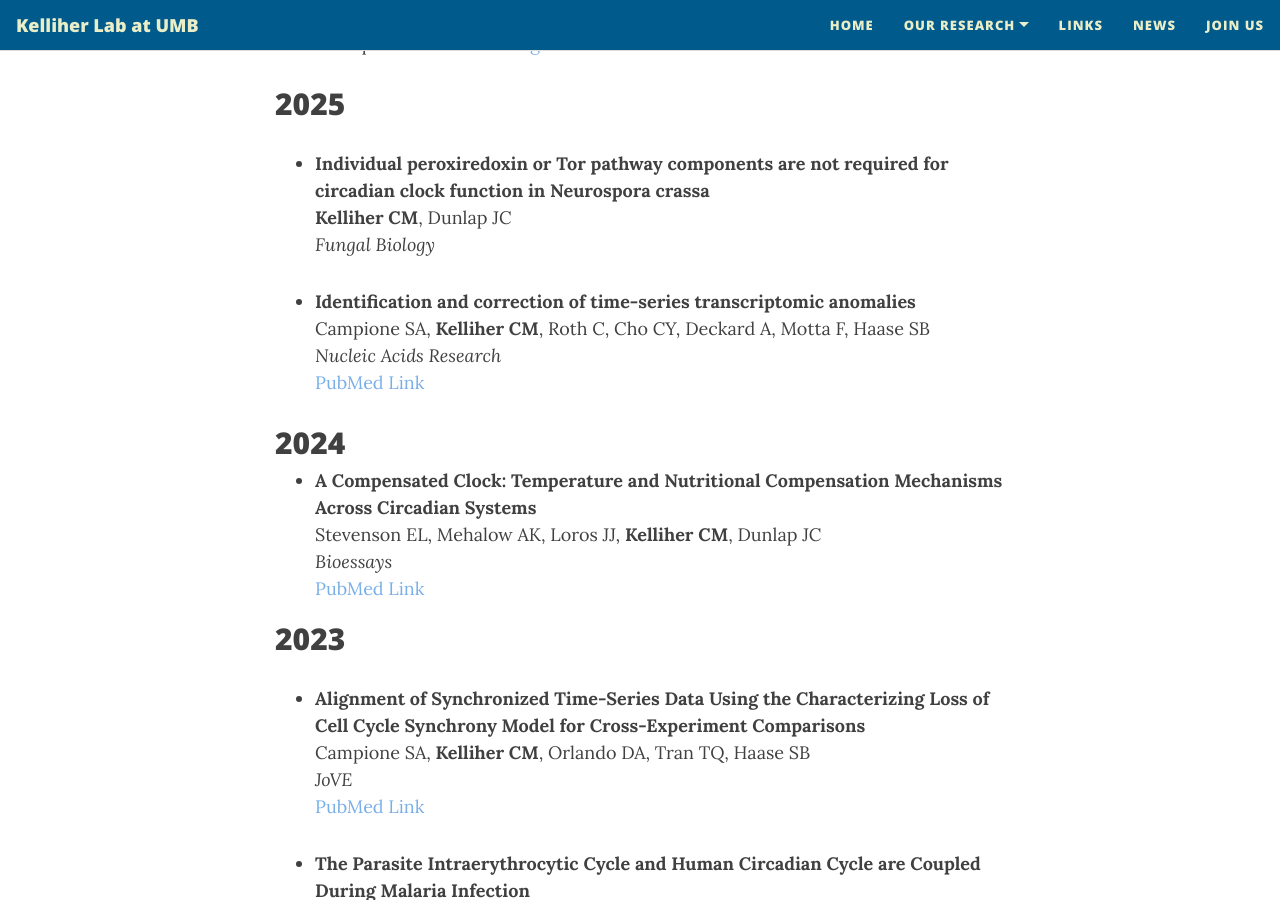
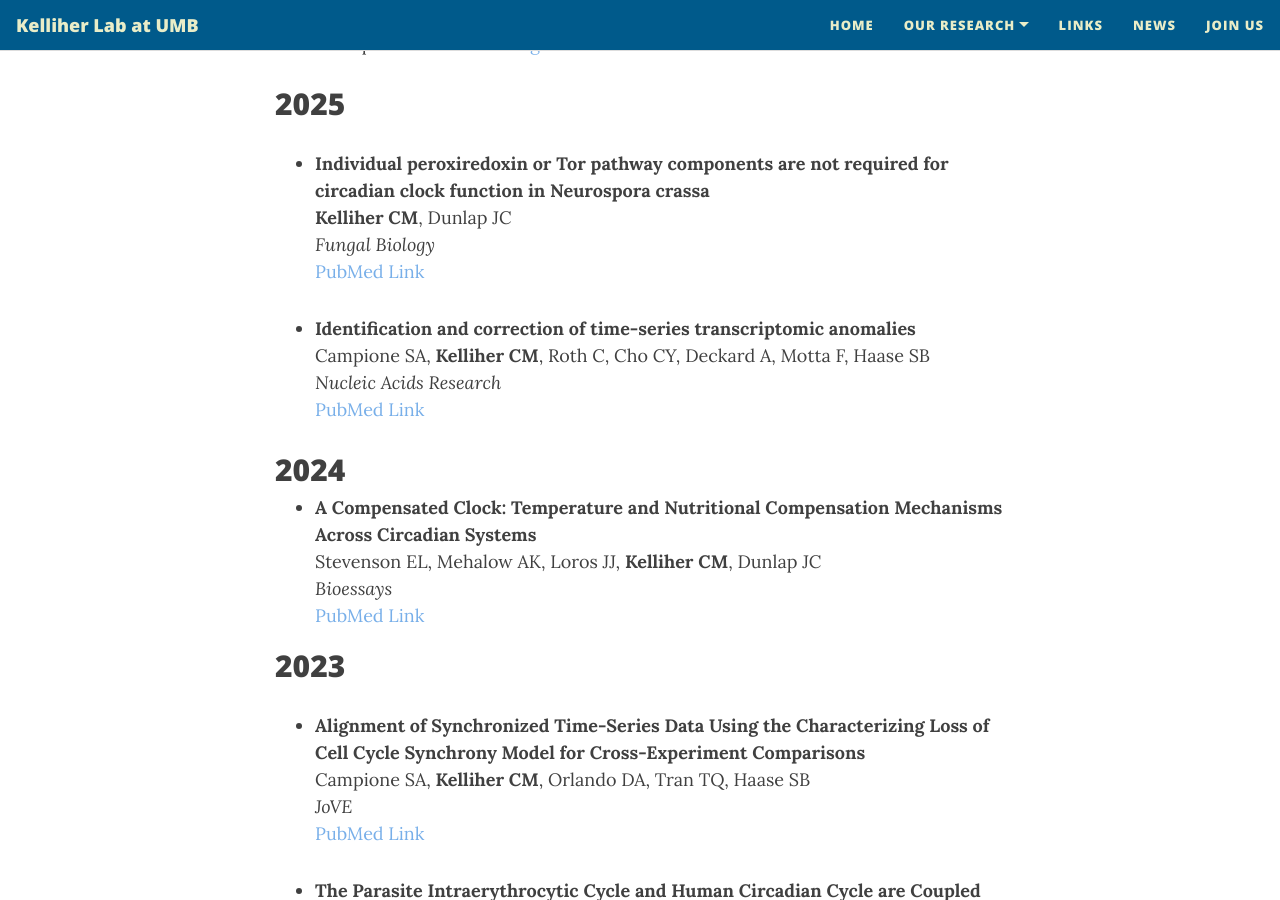
Before and after one commit to cmk35/cmk35.github.io, a Jekyll site: the page built from publications.md, in a window 1280 px wide and 900 px high, scrolled down 361 px. Built offline with Jekyll 4.4.1, drawn with Linux system fonts in a browser that asks for light colours; nearby versions of some CDN libraries.

Commit message:
Update publications.md
Add PubMed ID to latest publication

```diff
--- a/publications.md
+++ b/publications.md
@@ -14,7 +14,8 @@ Link to all publications on <a href="https://scholar.google.com/citations?user=4
 
 - **Individual peroxiredoxin or Tor pathway components are not required for circadian clock function in Neurospora crassa**\\
     **Kelliher CM**, Dunlap JC\\
-    *Fungal Biology*
+    *Fungal Biology*\\
+    <a href="https://pubmed.ncbi.nlm.nih.gov/40915678/" target="_blank">PubMed Link</a>
 
 - **Identification and correction of time-series transcriptomic anomalies**\\
     Campione SA, **Kelliher CM**, Roth C, Cho CY, Deckard A, Motta F, Haase SB\\
```
